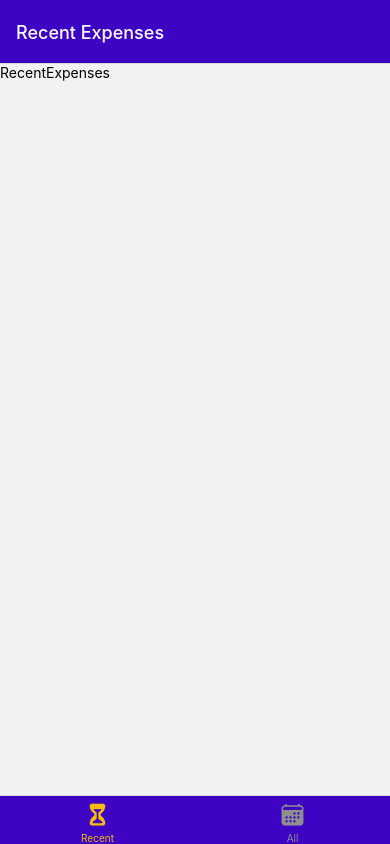
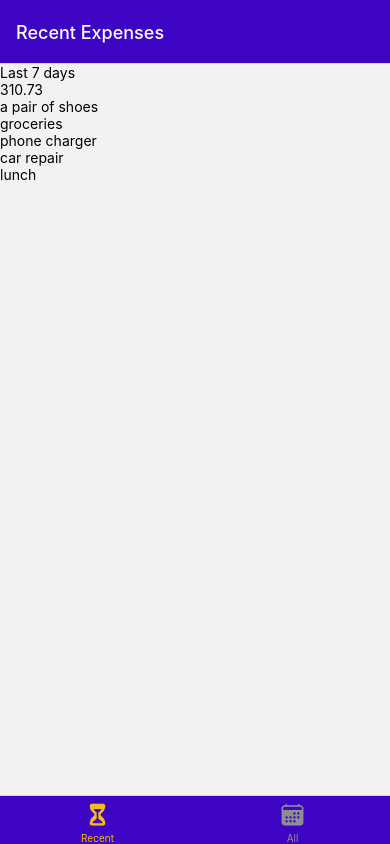
Before and after one commit to jon-cron/RN_Expenses, a React Native app: screen /RecentExpenses in a window 390 px wide. Built offline with nearby package versions, Linux system fonts and the light colour scheme.

Commit message:
rendering items

```diff
--- a/components/Expenses/ExpensesList.js
+++ b/components/Expenses/ExpensesList.js
@@ -8,8 +8,18 @@ import {
   FlatList,
 } from "react-native";
 
+const renderItem = (itemData) => {
+  return <Text>{itemData.item.description}</Text>;
+};
+
 const ExpensesList = ({ data }) => {
-  return <FlatList data={data} />;
+  return (
+    <FlatList
+      data={data}
+      keyExtractor={(item) => item.id}
+      renderItem={renderItem}
+    />
+  );
 };
 
 const styles = StyleSheet.create({});
--- a/components/Expenses/ExpensesSummary.js
+++ b/components/Expenses/ExpensesSummary.js
@@ -2,12 +2,9 @@ import React, { useEffect } from "react";
 import { View, Text, Image, Pressable, StyleSheet } from "react-native";
 
 const ExpensesSummary = ({ period, expenses }) => {
-  useEffect(() => {
-    const expensesTotal = expenses.reduce((sum, expense) => {
-      return sum + expense.amount;
-    }, 0);
-    return expensesTotal;
-  }, [expenses]);
+  const expensesTotal = expenses.reduce((sum, expense) => {
+    return sum + expense.amount;
+  }, 0);
 
   return (
     <View>
--- a/screens/AllExpenses.js
+++ b/screens/AllExpenses.js
@@ -1,12 +1,9 @@
 import React from "react";
 import { View, Text, Image, Pressable, StyleSheet } from "react-native";
+import ExpensesOutput from "../components/Expenses/ExpensesOutput";
 
 const AllExpenses = () => {
-  return (
-    <View>
-      <Text>AllExpenses</Text>
-    </View>
-  );
+  return <ExpensesOutput period={"All expenses"} />;
 };
 
 const styles = StyleSheet.create({});
--- a/screens/RecentExpenses.js
+++ b/screens/RecentExpenses.js
@@ -1,12 +1,9 @@
 import React from "react";
 import { View, Text, Image, Pressable, StyleSheet } from "react-native";
+import ExpensesOutput from "../components/Expenses/ExpensesOutput";
 
 const RecentExpenses = () => {
-  return (
-    <View>
-      <Text>RecentExpenses</Text>
-    </View>
-  );
+  return <ExpensesOutput period={"Last 7 days"} />;
 };
 
 const styles = StyleSheet.create({});
```
